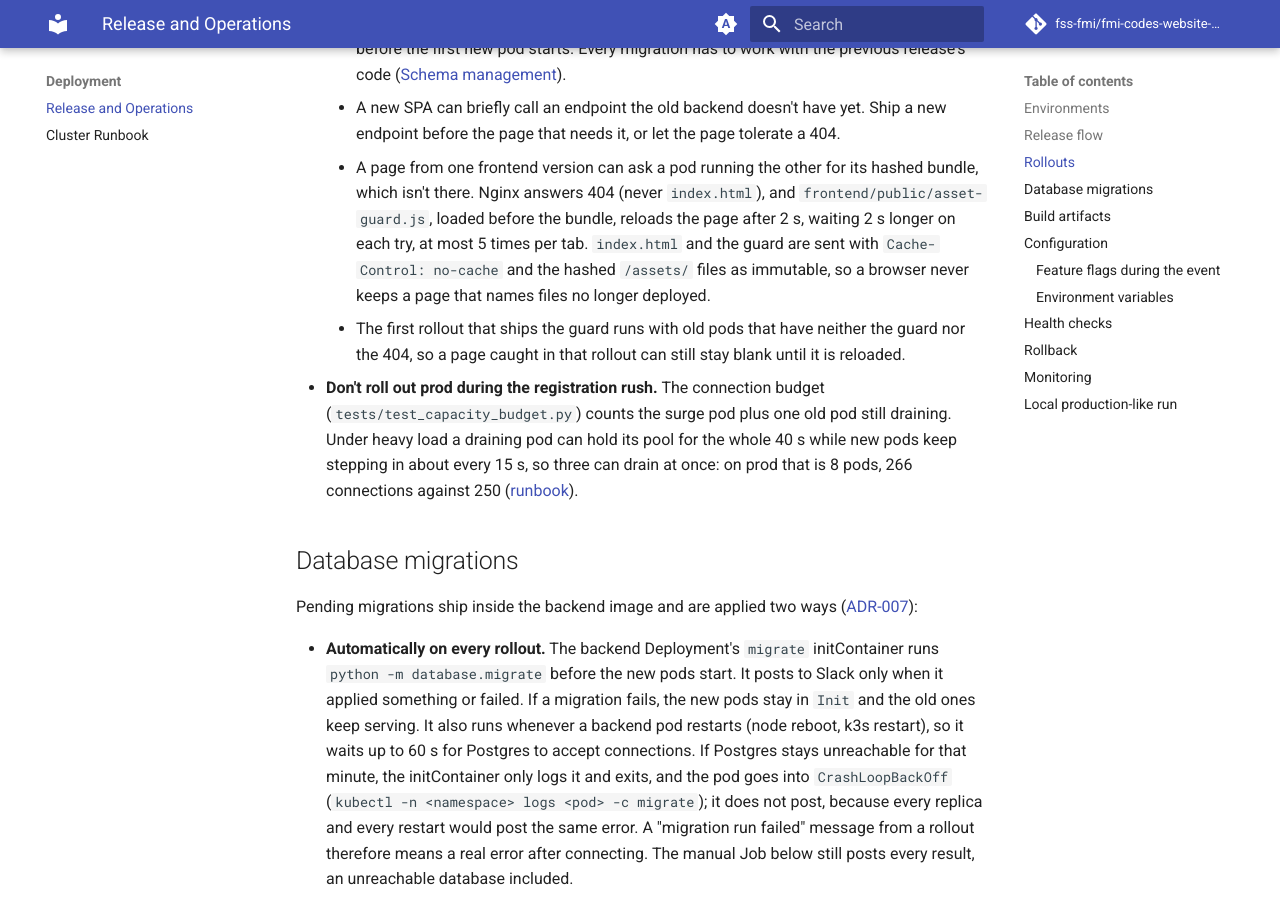
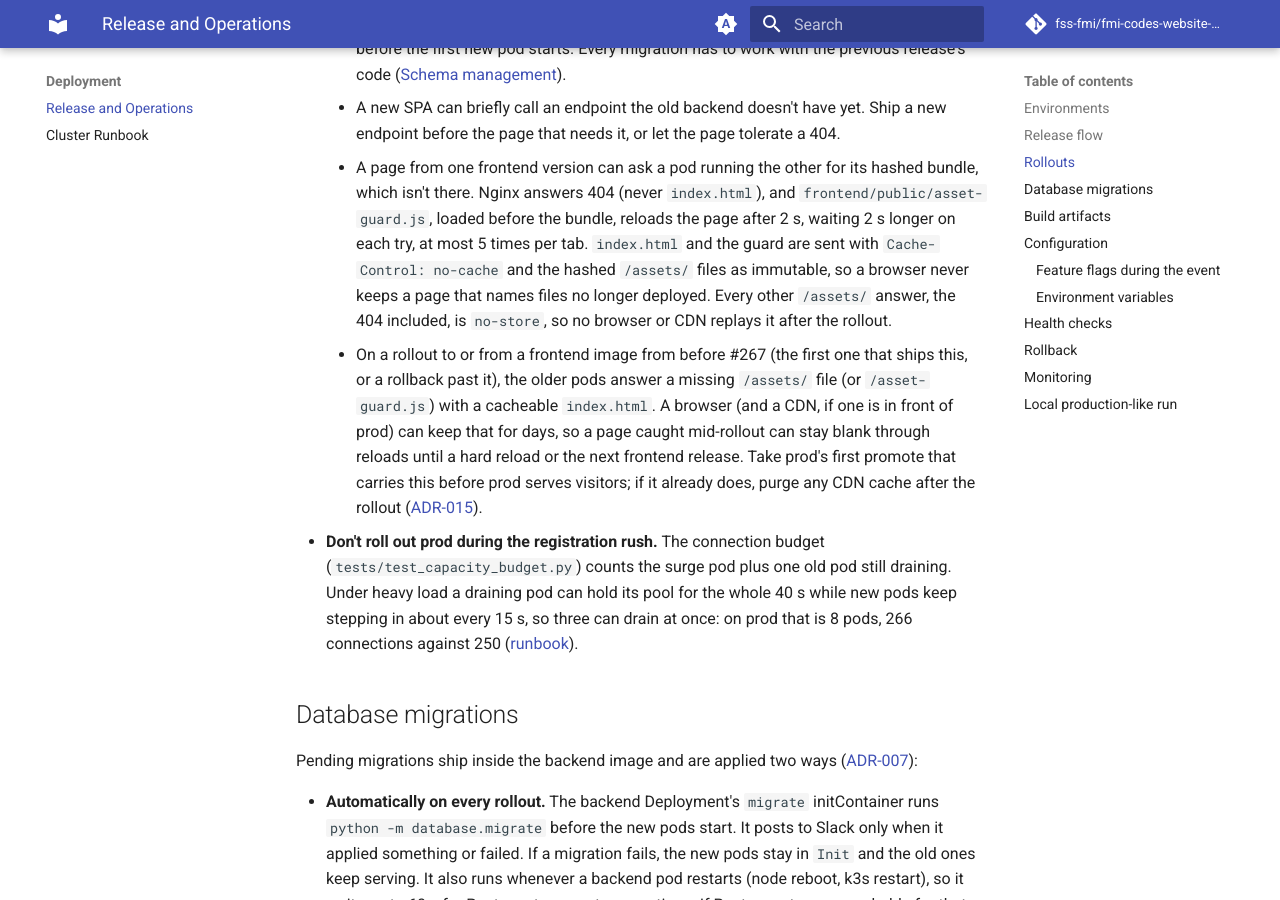
Before and after one commit to fss-fmi/fmi-codes-website-2026, an MkDocs documentation site: the page built from docs/deployment.md, in a window 1280 px wide and 900 px high, scrolled down 2496 px. Built offline with MkDocs 1.6.1 and Material for MkDocs 9.7.7, drawn with Linux system fonts in a browser that asks for light colours; comment, search, counter and statistics services are not loaded; some of the changed text lies outside the part shown.

Commit message:
fix: review follow-ups for the rollout change (#267)
Part of #267.

- The real-window guard test used `instanceof Window`, which is false
  under Vitest's jsdom, so it fell back to the fake window; it now asks
  for the real one explicitly.
- /assets/ answers other than 200, 206 and 304 (the 404 included) are
  no-store, so no browser or CDN replays a mid-rollout 404.
- ADR-015 and deployment.md: a rollout to or from a pre-#267 frontend
  (the first one, or a rollback past it) can leave a cached index.html
  under a bundle URL for days, which a reload doesn't fix; prod should
  take its first promote with this before it serves visitors.
- tests/k8s_manifests.py reads overlay patches as Kustomize applies them
  (target by kind, name or selector, untargeted by metadata.name, any key
  order, multi-document files) and fails on inline or legacy patches;
  test_rollout_safety.py and test_capacity_budget.py both use it.
- The nginx map test checks every status and accepts unquoted values.
- Test counts, the image row, architecture.md, Oxford commas, a comment
  that restated its value, it( to test( in the guard test.

Co-Authored-By: Claude Opus 5.5 <noreply@anthropic.com>

```diff
--- a/docs/deployment.md
+++ b/docs/deployment.md
@@ -47,8 +47,8 @@ An image bump, a restart or a config change rolls the backend and the frontend o
 - **Two versions serve at once for a few seconds.** The frontend and the backend roll independently, and within each one old and new pods both serve until the last old pod stops.
   - Old backend pods run on the migrated schema, because the migrate initContainer runs before the first new pod starts. Every migration has to work with the previous release's code ([Schema management](data.md#schema-management)).
   - A new SPA can briefly call an endpoint the old backend doesn't have yet. Ship a new endpoint before the page that needs it, or let the page tolerate a 404.
-  - A page from one frontend version can ask a pod running the other for its hashed bundle, which isn't there. Nginx answers 404 (never `index.html`), and `frontend/public/asset-guard.js`, loaded before the bundle, reloads the page after 2 s, waiting 2 s longer on each try, at most 5 times per tab. `index.html` and the guard are sent with `Cache-Control: no-cache` and the hashed `/assets/` files as immutable, so a browser never keeps a page that names files no longer deployed.
-  - The first rollout that ships the guard runs with old pods that have neither the guard nor the 404, so a page caught in that rollout can still stay blank until it is reloaded.
+  - A page from one frontend version can ask a pod running the other for its hashed bundle, which isn't there. Nginx answers 404 (never `index.html`), and `frontend/public/asset-guard.js`, loaded before the bundle, reloads the page after 2 s, waiting 2 s longer on each try, at most 5 times per tab. `index.html` and the guard are sent with `Cache-Control: no-cache` and the hashed `/assets/` files as immutable, so a browser never keeps a page that names files no longer deployed. Every other `/assets/` answer, the 404 included, is `no-store`, so no browser or CDN replays it after the rollout.
+  - On a rollout to or from a frontend image from before #267 (the first one that ships this, or a rollback past it), the older pods answer a missing `/assets/` file (or `/asset-guard.js`) with a cacheable `index.html`. A browser (and a CDN, if one is in front of prod) can keep that for days, so a page caught mid-rollout can stay blank through reloads until a hard reload or the next frontend release. Take prod's first promote that carries this before prod serves visitors; if it already does, purge any CDN cache after the rollout ([ADR-015](adr/015-rolling-surge-rollouts.md)).
 - **Don't roll out prod during the registration rush.** The connection budget (`tests/test_capacity_budget.py`) counts the surge pod plus one old pod still draining. Under heavy load a draining pod can hold its pool for the whole 40 s while new pods keep stepping in about every 15 s, so three can drain at once: on prod that is 8 pods, 266 connections against 250 ([runbook](runbook.md#2--stateful-tier-postgres--redis-sentinel)).
 
 ## Database migrations
@@ -69,10 +69,10 @@ Like the promote PR, the migration PR is opened by the `fmi-codes-bot` GitHub Ap
 
 ## Build artifacts
 
-| Image                       | Built from                                                                                                            | Runs                                                                                      |
-| --------------------------- | --------------------------------------------------------------------------------------------------------------------- | ----------------------------------------------------------------------------------------- |
-| `fssfmi/fmi-codes-backend`  | `backend/Dockerfile` (python:3.12-slim)                                                                               | `gunicorn --config gunicorn.conf.py wsgi:app` (:5001, 4 workers x 8 threads) as UID 10001 |
-| `fssfmi/fmi-codes-frontend` | `frontend/Dockerfile` (node:22-alpine build with `npm ci` from the committed `package-lock.json`, nginx:alpine serve) | Nginx on :80 as UID 101, SPA fallback, gzip, proxies `/api` to `backend:5001`             |
+| Image                       | Built from                                                                                                            | Runs                                                                                                                                                                           |
+| --------------------------- | --------------------------------------------------------------------------------------------------------------------- | ------------------------------------------------------------------------------------------------------------------------------------------------------------------------------ |
+| `fssfmi/fmi-codes-backend`  | `backend/Dockerfile` (python:3.12-slim)                                                                               | `gunicorn --config gunicorn.conf.py wsgi:app` (:5001, 4 workers x 8 threads) as UID 10001                                                                                      |
+| `fssfmi/fmi-codes-frontend` | `frontend/Dockerfile` (node:22-alpine build with `npm ci` from the committed `package-lock.json`, nginx:alpine serve) | Nginx on :80 as UID 101, SPA fallback (404 under `/assets/`), gzip, immutable `/assets/` and `no-cache` `index.html` ([Rollouts](#rollouts)), proxies `/api` to `backend:5001` |
 
 ## Configuration
 
```
Also changed, not shown: docs/adr/015-rolling-surge-rollouts.md (+3 -3 lines), docs/architecture.md (+1 -1 lines), docs/data.md (+1 -1 lines), docs/testing.md (+4 -4 lines), frontend/README.md (+1 -1 lines), 6 other files.
